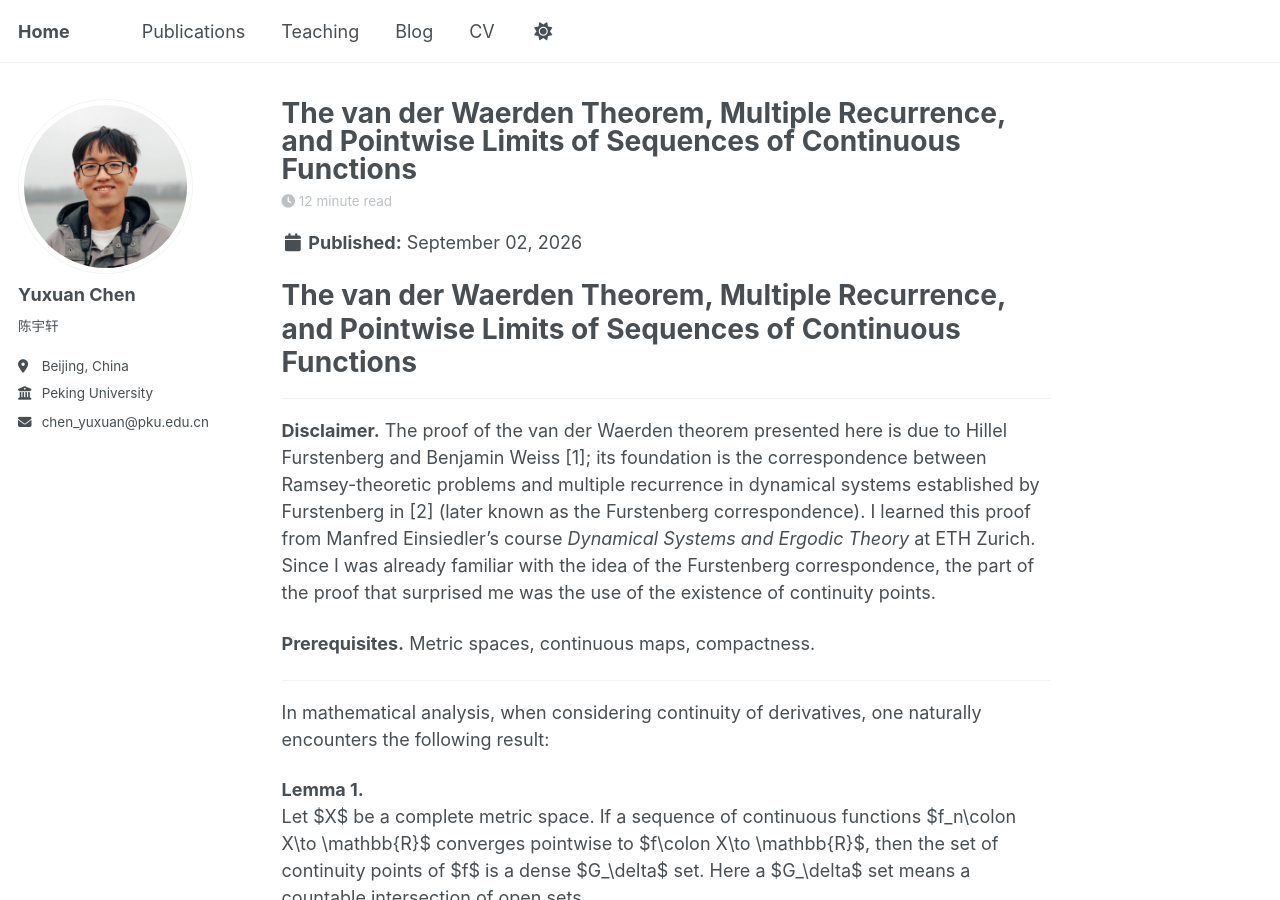
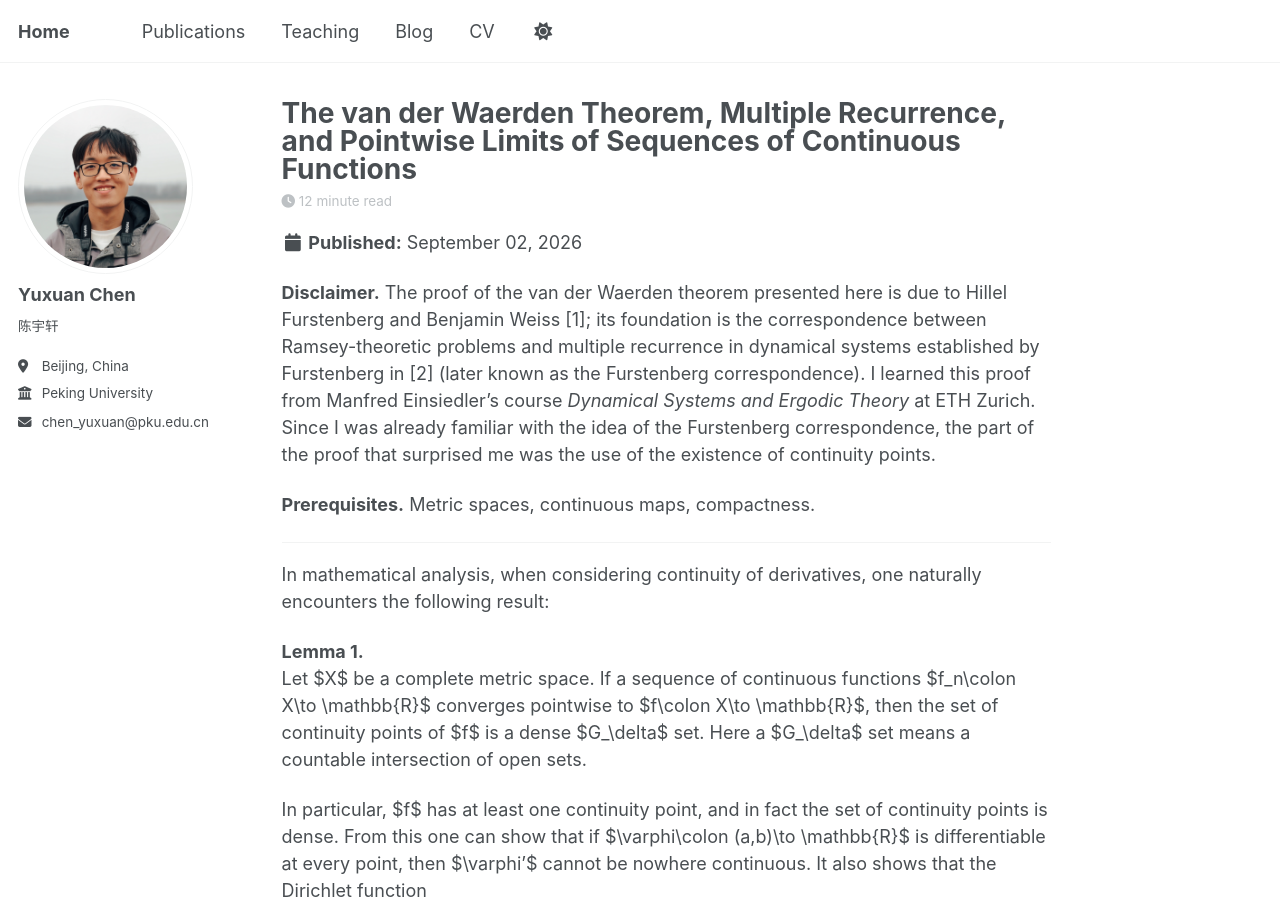
Before and after one commit to yxchen-pku/yxchen-pku.github.io, a Jekyll site: the page built from _posts/2026-09-02-vanderWaerden.md, in a window 1280 px wide and 900 px high. Built offline with Jekyll 4.4.1, drawn with Linux system fonts in a browser that asks for light colours; a script bundle is joined from its source files by our own code; library files that are not in the unit come from our copies.

Commit message:
Update 2026-09-02-vanderWaerden.md

```diff
--- a/_posts/2026-09-02-vanderWaerden.md
+++ b/_posts/2026-09-02-vanderWaerden.md
@@ -6,10 +6,6 @@ tags:
   - van der Waerden Theorem
   - Multiple Recurrence
   - Continuity Point
----
-
-# The van der Waerden Theorem, Multiple Recurrence, and Pointwise Limits of Sequences of Continuous Functions
-
 ---
 
 **Disclaimer.** The proof of the van der Waerden theorem presented here is due to Hillel Furstenberg and Benjamin Weiss [1]; its foundation is the correspondence between Ramsey-theoretic problems and multiple recurrence in dynamical systems established by Furstenberg in [2] (later known as the Furstenberg correspondence). I learned this proof from Manfred Einsiedler's course *Dynamical Systems and Ergodic Theory* at ETH Zurich. Since I was already familiar with the idea of the Furstenberg correspondence, the part of the proof that surprised me was the use of the existence of continuity points.
```
